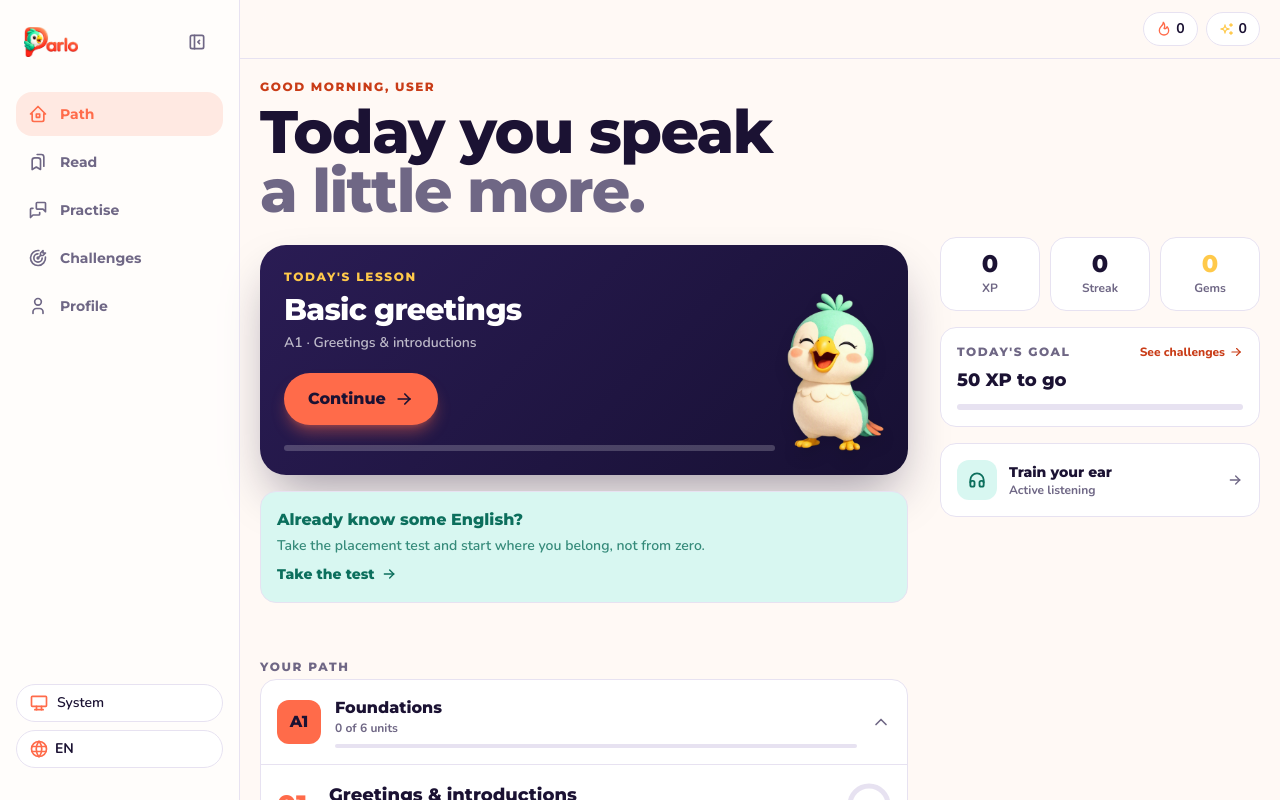
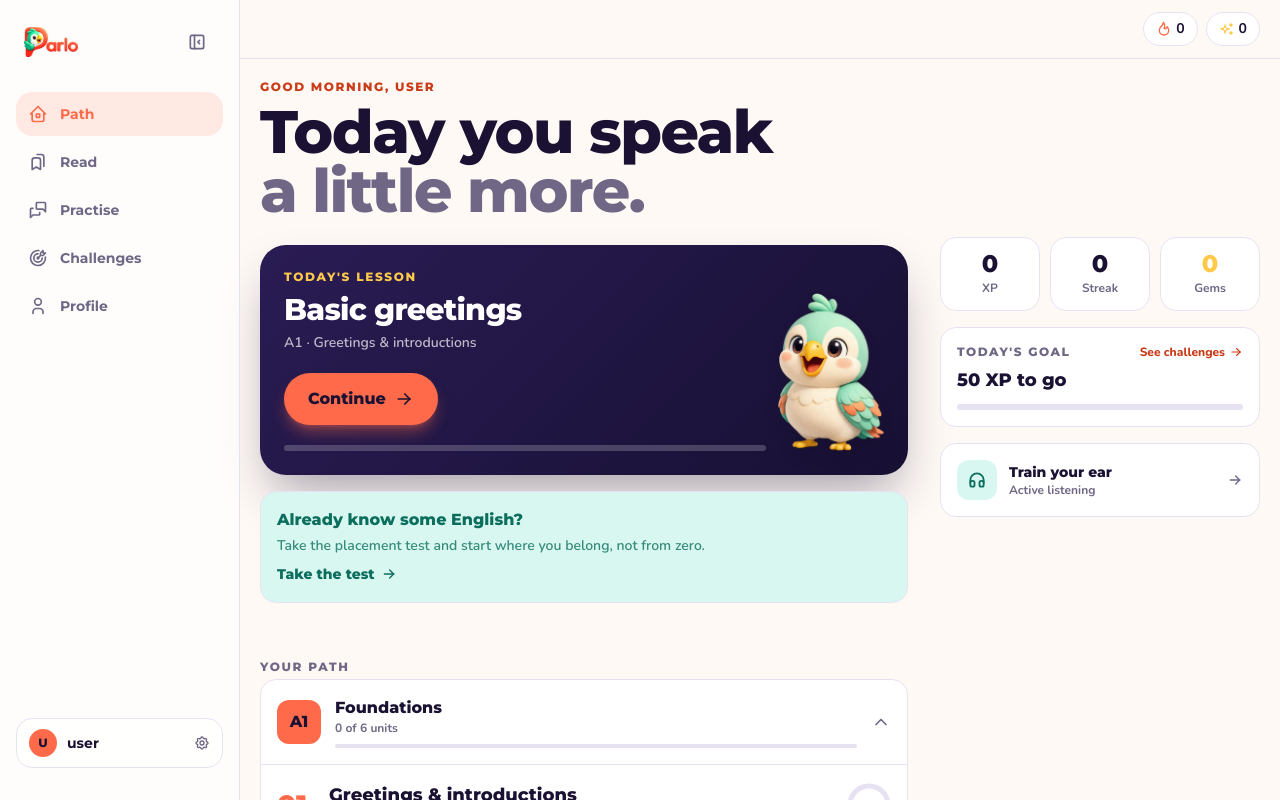
Before and after one commit to andresmancilla08/Parlo, a Next.js app: page /app in a window 1280 px wide. Shown: the top 800 px of the page. Built offline with nearby package versions, Linux system fonts and the light colour scheme; no server answers; the database is empty; sample sign-in values are in the browser's storage.

Commit message:
feat(app): menu de cuenta con efecto vidrio y cerrar sesion; mascota unica sin velo

```diff
--- a/app/app/escucha/page.tsx
+++ b/app/app/escucha/page.tsx
@@ -25,7 +25,7 @@ import { Card } from "@/components/ui/card";
 import { BackButton } from "@/components/ui/back-button";
 import { spring } from "@/lib/motion";
 import { cn } from "@/lib/utils";
-import mascotCelebrate from "@/public/brand/mascot-celebrate.png";
+import mascot from "@/public/brand/mascot.png";
 
 export default function EscuchaPage() {
   const router = useRouter();
@@ -182,10 +182,10 @@ function Session({
       <div className="mx-auto grid min-h-dvh w-full max-w-md place-items-center px-6 text-center">
         <motion.div initial={{ opacity: 0, scale: 0.94 }} animate={{ opacity: 1, scale: 1 }} transition={spring}>
           <Image
-            src={mascotCelebrate}
+            src={mascot}
             alt=""
             height={140}
-            width={Math.round((140 * mascotCelebrate.width) / mascotCelebrate.height)}
+            width={Math.round((140 * mascot.width) / mascot.height)}
             className="mx-auto"
             priority
           />
--- a/app/app/page.tsx
+++ b/app/app/page.tsx
@@ -28,7 +28,7 @@ import { dueCardKeys, todayXp, useProgress } from "@/lib/progress";
 import { useAuth } from "@/lib/auth";
 import { useHydrated } from "@/lib/use-hydrated";
 import { PwaInstall } from "@/components/ui/pwa-install";
-import mascotCelebrate from "@/public/brand/mascot-celebrate.png";
+import mascot from "@/public/brand/mascot.png";
 
 export default function HomePage() {
   const { t, i18n } = useTranslation();
@@ -376,10 +376,10 @@ function FeaturePanel({
 
       {/* Columna propia: nada de posición absoluta, así ningún borde la corta. */}
       <Image
-        src={mascotCelebrate}
+        src={mascot}
         alt=""
         height={158}
-        width={Math.round((158 * mascotCelebrate.width) / mascotCelebrate.height)}
+        width={Math.round((158 * mascot.width) / mascot.height)}
         className="pointer-events-none hidden h-[132px] w-auto shrink-0 select-none object-contain drop-shadow-xl min-[420px]:block sm:h-[158px]"
         priority
       />
--- a/app/app/test/page.tsx
+++ b/app/app/test/page.tsx
@@ -17,7 +17,7 @@ import { Button } from "@/components/ui/button";
 import { Card } from "@/components/ui/card";
 import { spring } from "@/lib/motion";
 import { cn } from "@/lib/utils";
-import mascotCelebrate from "@/public/brand/mascot-celebrate.png";
+import mascot from "@/public/brand/mascot.png";
 
 export default function TestPage() {
   const { t } = useTranslation();
@@ -118,10 +118,10 @@ function Outcome({ result }: { result: PlacementResult }) {
         transition={spring}
       >
         <Image
-          src={mascotCelebrate}
+          src={mascot}
           alt=""
           height={150}
-          width={Math.round((150 * mascotCelebrate.width) / mascotCelebrate.height)}
+          width={Math.round((150 * mascot.width) / mascot.height)}
           className="mx-auto"
           priority
         />
--- /dev/null
+++ b/components/app/sidebar-menu.tsx
@@ -0,0 +1,118 @@
+"use client";
+
+import { useEffect, useRef, useState } from "react";
+import Link from "next/link";
+import { useRouter } from "next/navigation";
+import { AnimatePresence, motion } from "framer-motion";
+import { useTranslation } from "react-i18next";
+import { IconChevronRight, IconLogout, IconSettings, IconUser } from "@tabler/icons-react";
+import { useAuth } from "@/lib/auth";
+import { ThemeToggle } from "@/components/ui/theme-toggle";
+import { LangToggle } from "@/components/ui/lang-toggle";
+import { spring } from "@/lib/motion";
+import { cn } from "@/lib/utils";
+
+/**
+ * Menú de cuenta del lateral: apariencia, idioma, perfil y cerrar sesión en un
+ * panel translúcido (vidrio) para no ocupar sitio fijo en la barra.
+ */
+export function SidebarMenu({ collapsed }: { collapsed: boolean }) {
+  const { t } = useTranslation();
+  const router = useRouter();
+  const email = useAuth((s) => s.email);
+  const logout = useAuth((s) => s.logout);
+  const [open, setOpen] = useState(false);
+  const box = useRef<HTMLDivElement>(null);
+
+  // Cerrar al pulsar fuera o con Escape, como cualquier menú del sistema.
+  useEffect(() => {
+    if (!open) return;
+    const onDown = (e: MouseEvent) => {
+      if (box.current && !box.current.contains(e.target as Node)) setOpen(false);
+    };
+    const onKey = (e: KeyboardEvent) => e.key === "Escape" && setOpen(false);
+    document.addEventListener("mousedown", onDown);
+    document.addEventListener("keydown", onKey);
+    return () => {
+      document.removeEventListener("mousedown", onDown);
+      document.removeEventListener("keydown", onKey);
+    };
+  }, [open]);
+
+  const name = email?.split("@")[0] ?? "";
+
+  return (
+    <div ref={box} className="relative">
+      <button
+        type="button"
+        onClick={() => setOpen((v) => !v)}
+        aria-expanded={open}
+        aria-haspopup="menu"
+        aria-label={t("menu.account")}
+        className={cn(
+          "flex w-full items-center rounded-2xl border border-border bg-surface/70 py-2.5 font-display text-sm font-bold transition-colors hover:border-primary",
+          collapsed ? "justify-center px-0" : "gap-2.5 px-3",
+        )}
+      >
+        <span className="grid size-7 shrink-0 place-items-center rounded-full bg-primary font-display text-xs font-extrabold uppercase text-primary-fg">
+          {name.charAt(0) || "P"}
+        </span>
+        {!collapsed && (
+          <>
+            <span className="min-w-0 flex-1 truncate text-left">{name || t("menu.account")}</span>
+            <IconSettings className="size-4 shrink-0 text-muted" />
+          </>
+        )}
+      </button>
+
+      <AnimatePresence>
+        {open && (
+          <motion.div
+            role="menu"
+            initial={{ opacity: 0, y: 8, scale: 0.98 }}
+            animate={{ opacity: 1, y: 0, scale: 1 }}
+            exit={{ opacity: 0, y: 6, scale: 0.98 }}
+            transition={{ ...spring, duration: 0.15 }}
+            className={cn(
+              // Vidrio: translúcido, desenfocado y con borde de luz.
+              "absolute bottom-full z-50 mb-2 w-60 rounded-[22px] border border-white/15 bg-surface/70 p-2 shadow-2xl shadow-black/30 backdrop-blur-2xl",
+              collapsed ? "left-0" : "inset-x-0",
+            )}
+          >
+            <p className="px-3 pb-2 pt-1 text-[0.7rem] font-bold uppercase tracking-wide text-muted">
+              {t("menu.settings")}
+            </p>
+            <div className="space-y-1.5 px-1">
+              <ThemeToggle showLabel className="w-full justify-start" />
+              <LangToggle className="w-full justify-start" />
+            </div>
+
+            <div className="mt-2 border-t border-border/60 pt-2">
+              <Link
+                href="/app/perfil"
+                onClick={() => setOpen(false)}
+                className="flex items-center gap-2.5 rounded-xl px-3 py-2.5 text-sm font-bold transition-colors hover:bg-primary-soft"
+              >
+                <IconUser className="size-4 shrink-0 text-muted" />
+                <span className="flex-1">{t("nav.perfil")}</span>
+                <IconChevronRight className="size-4 shrink-0 text-muted" />
+              </Link>
+              <button
+                type="button"
+                onClick={async () => {
+                  setOpen(false);
+                  await logout();
+                  router.replace("/");
+                }}
+                className="flex w-full items-center gap-2.5 rounded-xl px-3 py-2.5 text-sm font-bold text-danger-ink transition-colors hover:bg-danger/10"
+              >
+                <IconLogout className="size-4 shrink-0" />
+                {t("perfil.logout")}
+              </button>
+            </div>
+          </motion.div>
+        )}
+      </AnimatePresence>
+    </div>
+  );
+}
--- a/components/app/sidebar.tsx
+++ b/components/app/sidebar.tsx
@@ -10,8 +10,7 @@ import { createJSONStorage, persist } from "zustand/middleware";
 import Image from "next/image";
 import { Logo } from "@/components/ui/logo";
 import logoMark from "@/public/brand/logo-mark.png";
-import { ThemeToggle } from "@/components/ui/theme-toggle";
-import { LangToggle } from "@/components/ui/lang-toggle";
+import { SidebarMenu } from "@/components/app/sidebar-menu";
 import { navItems } from "@/lib/nav-items";
 import { cn } from "@/lib/utils";
 
@@ -36,8 +35,8 @@ export function Sidebar() {
   return (
     <aside
       className={cn(
-        "sticky top-0 hidden h-dvh shrink-0 flex-col border-r border-border bg-surface/60 pb-8 pt-6 transition-[width] duration-150 md:flex",
-        collapsed ? "w-[4.5rem] overflow-visible px-2" : "w-60 overflow-y-auto overflow-x-hidden px-4",
+        "sticky top-0 hidden h-dvh shrink-0 flex-col overflow-visible border-r border-border bg-surface/60 pb-8 pt-6 transition-[width] duration-150 md:flex",
+        collapsed ? "w-[4.5rem] px-2" : "w-60 px-4",
       )}
     >
       <div
@@ -119,17 +118,8 @@ export function Sidebar() {
         })}
       </nav>
 
-      <div className={cn("mt-auto flex flex-col gap-2 pt-6", collapsed && "items-center")}>
-        <ThemeToggle
-          showLabel={!collapsed}
-          className={
-            collapsed ? "size-11 justify-center px-0" : "w-full justify-start"
-          }
-        />
-        <LangToggle
-          iconOnly={collapsed}
-          className={collapsed ? "size-11 justify-center px-0" : "w-full justify-start"}
-        />
+      <div className="mt-auto pt-6">
+        <SidebarMenu collapsed={collapsed} />
       </div>
     </aside>
   );
--- a/components/lesson/lesson-runner.tsx
+++ b/components/lesson/lesson-runner.tsx
@@ -18,7 +18,7 @@ import { speak } from "@/lib/tts";
 import { Button } from "@/components/ui/button";
 import { cn } from "@/lib/utils";
 import { spring } from "@/lib/motion";
-import mascotCelebrate from "@/public/brand/mascot-celebrate.png";
+import mascot from "@/public/brand/mascot.png";
 
 function normalize(s: string): string {
   return s
@@ -397,10 +397,10 @@ function Complete({
         transition={spring}
       >
         <Image
-          src={mascotCelebrate}
+          src={mascot}
           alt=""
           height={160}
-          width={Math.round((160 * mascotCelebrate.width) / mascotCelebrate.height)}
+          width={Math.round((160 * mascot.width) / mascot.height)}
           className="mx-auto"
           priority
         />
--- a/locales/en.json
+++ b/locales/en.json
@@ -335,5 +335,9 @@
     "step1": "Tap Safari's Share button",
     "step2": "Choose “Add to Home Screen”",
     "step3": "Confirm with “Add”"
+  },
+  "menu": {
+    "account": "Your account",
+    "settings": "Settings"
   }
 }
--- a/locales/es.json
+++ b/locales/es.json
@@ -335,5 +335,9 @@
     "step1": "Toca el botón Compartir de Safari",
     "step2": "Elige «Añadir a pantalla de inicio»",
     "step3": "Confirma con «Añadir»"
+  },
+  "menu": {
+    "account": "Tu cuenta",
+    "settings": "Ajustes"
   }
 }
```
Also changed, not shown: public/brand/mascot.png, 1 other file (tests, documents, lock files or other folders).
